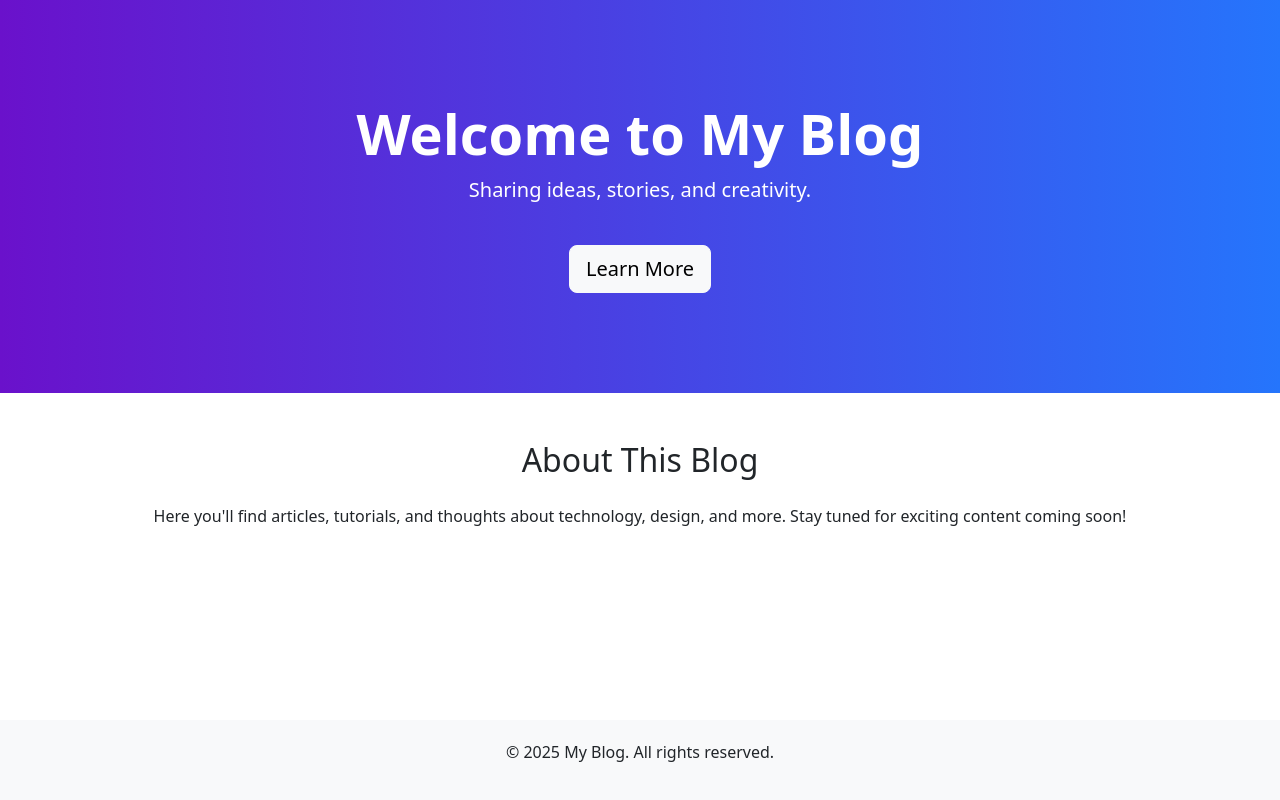
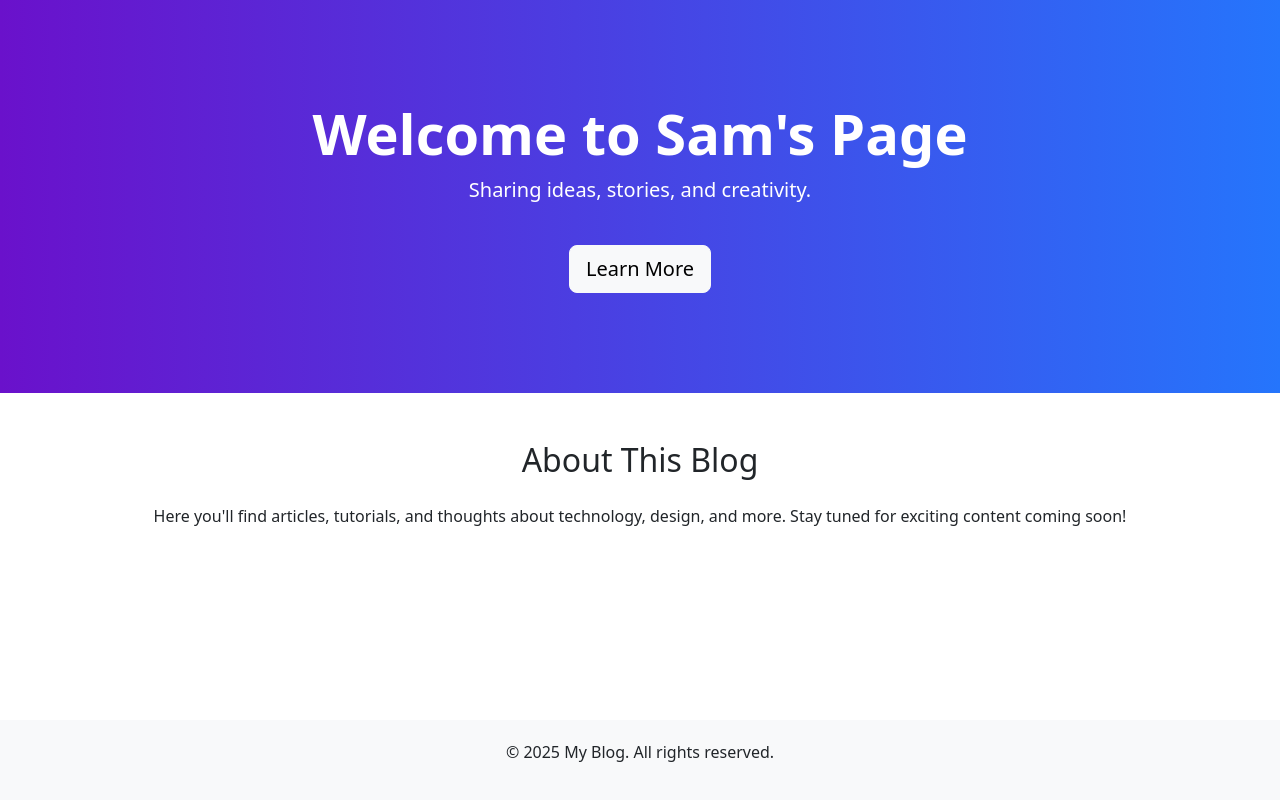
Before and after one commit to EnglandSamuel1/EnglandSamuel1.github.io, a plain HTML site: page index.html in a window 1280 px wide. Drawn offline with nearby package versions, Linux system fonts and the light colour scheme.

Commit message:
Update index.html

```diff
--- a/index.html
+++ b/index.html
@@ -33,7 +33,7 @@
   <!-- Hero Section -->
   <section class="hero">
     <div class="container">
-      <h1 class="display-4 fw-bold">Welcome to My Blog</h1>
+      <h1 class="display-4 fw-bold">Welcome to Sam's Page</h1>
       <p class="lead">Sharing ideas, stories, and creativity.</p>
       <a href="#about" class="btn btn-light btn-lg mt-4">Learn More</a>
     </div>
```
